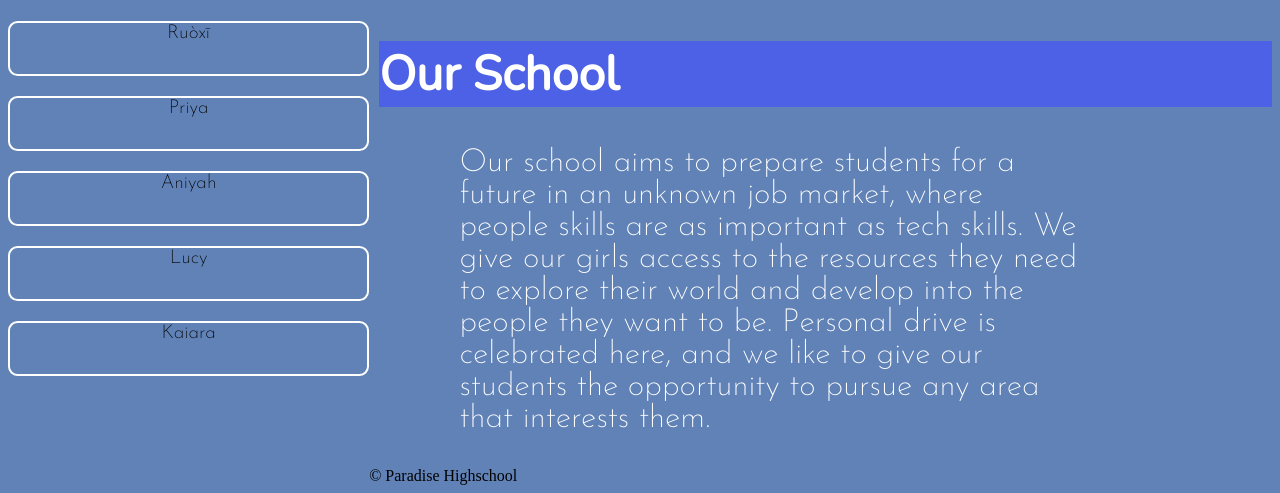
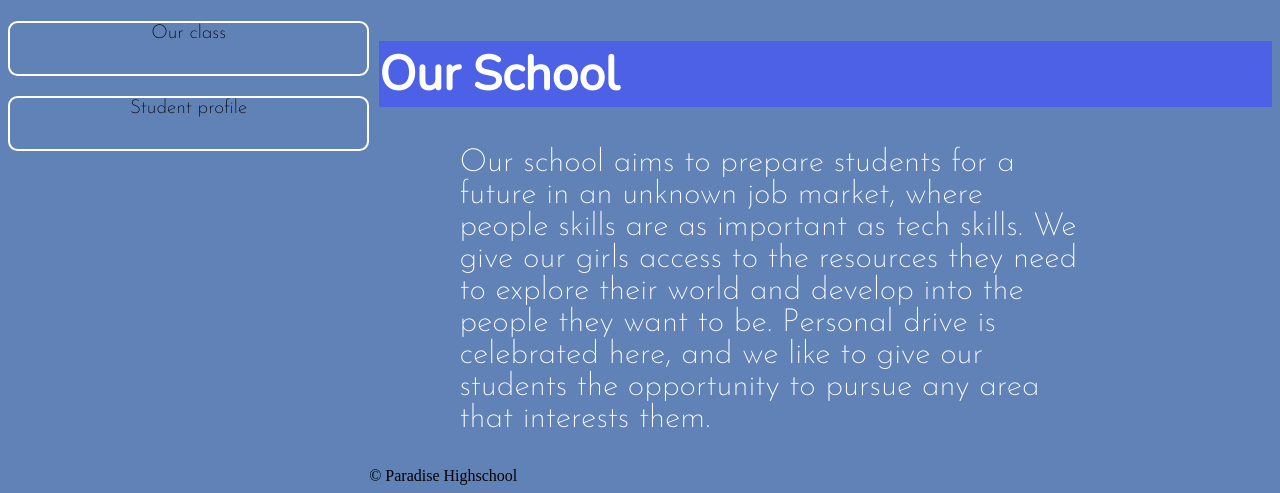
Before and after one commit to craighead-diocesan-school/class-profile-kimhy27, a plain HTML site: page index.html in a window 1280 px wide. Shown: the part 388-881 px from the top of the page. Drawn offline with nearby package versions, Linux system fonts and the light colour scheme.

Commit message:
added other pages

```diff
--- a/index.html
+++ b/index.html
@@ -16,11 +16,8 @@
     </header>
 
     <nav>
-        <a href="Ruòxī"> Ruòxī </a>
-        <a href="Priya"> Priya </a>
-        <a href="Aniyah"> Aniyah </a>
-        <a href="Lucy"> Lucy </a>
-        <a href="Kaiara"> Kaiara </a>
+        <a href="Our Class"> Our class</a>
+        <a href="Student"> Student profile </a>
     </nav>
 
     <main>
```
Also changed, not shown: 6 other files.
